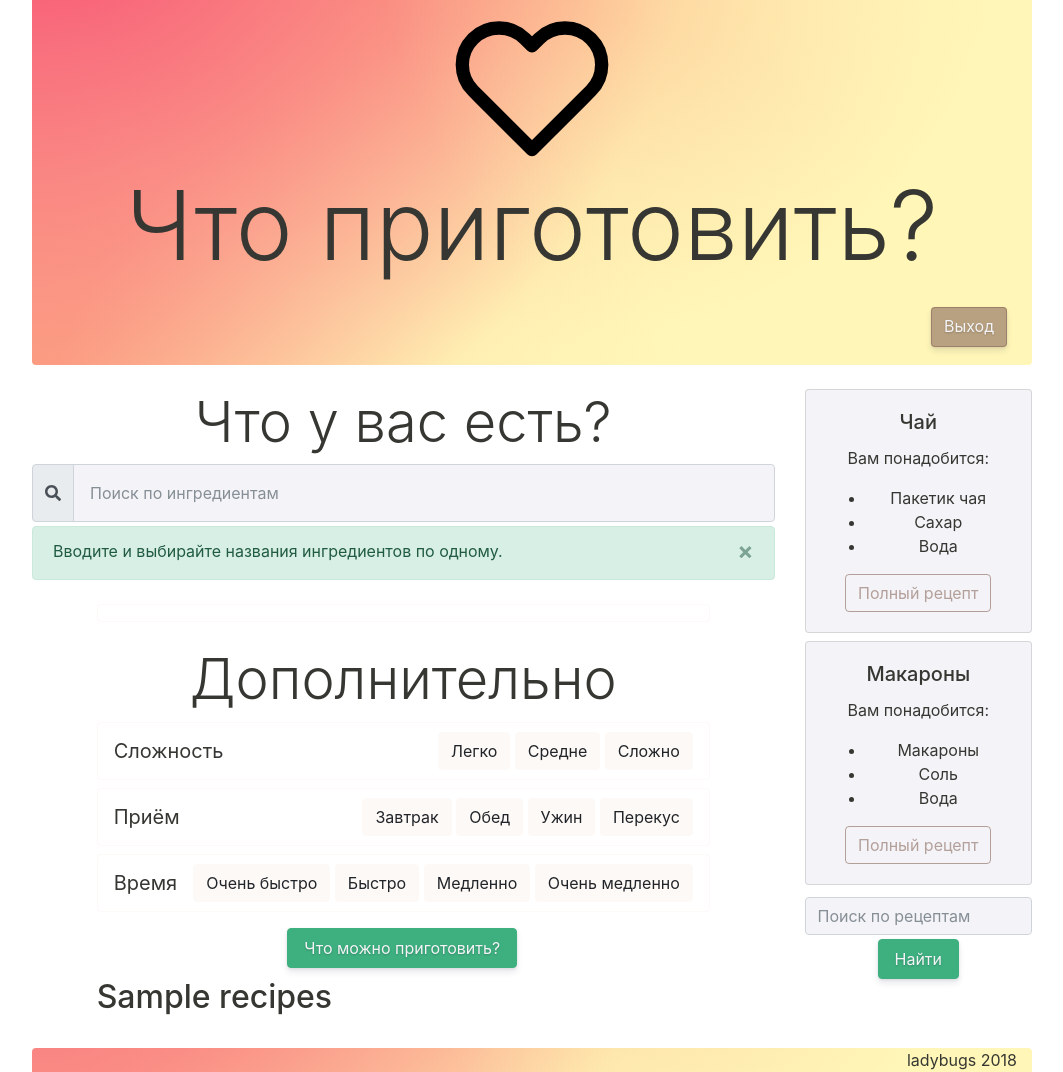
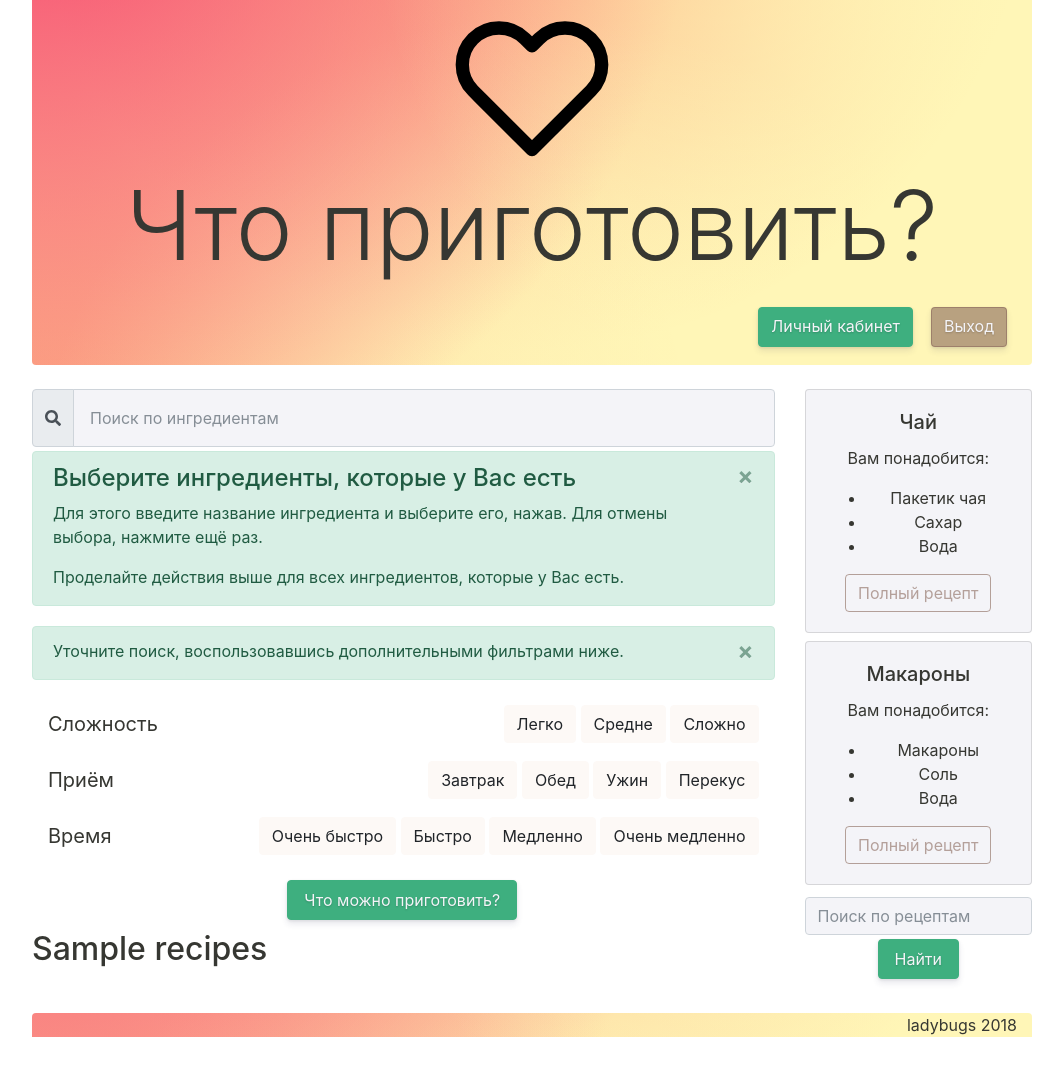
Before and after one commit to maekir/imhungry, a Django app: template templates/main.html in a window 1280 px wide. Shown: the whole page, without its empty margins (108-1171 px from the left). After the commit the page ends 1037 px from the top, so only its background shows below. Run offline with Django 3.2, Linux system fonts and the light colour scheme; the template is opened without the code that fills it: most values are stand-ins (such as "Sample title", 1, 10 or a date in 2020); some libraries are stand-ins or nearby versions.

Commit message:
много изменений для личного кабинета и функций

```diff
--- a/templates/main.html
+++ b/templates/main.html
@@ -18,7 +18,7 @@
     <div class="header-navbar__cover pb-1 rounded-bottom">
     <header class="text-center pt-2">
         <img class="logo-image" src="/static/assets/heart.svg" alt="sohungry">
-        <h1 class="display-1 mb-4 p-0">Что приготовить?</h1>
+        <h1 class="display-1 mb-4 p-0 d-none d-md-block">Что приготовить?</h1>
     </header>
 
     <!-- Навигационная панель -->
@@ -30,6 +30,9 @@
             <div class="collapse navbar-collapse" id="navbar-content">
                 <div class="navbar-nav ml-auto">
                     {% if name %}
+                    <a class="button btn btn-primary ml-0 ml-lg-2 mt-1 mt-lg-0" href="/userpage" role="button">
+                    Личный кабинет
+                    </a>
                     <!-- Выход - только если пользователь авторизован -->
                     <a class="button btn btn-secondary ml-0 ml-lg-2 mt-1 mt-lg-0" href="/logout" role="button">
                     Выход
@@ -58,10 +61,6 @@
         <div class="row">
             <!-- Фильтры поиска -->
             <div class="col-md-9">
-                <h2 class="display-4 text-center">
-                    Что у вас есть?
-                </h2>
-
                 <!-- Фильтр по ингредиентам -->
                 <div class="input-group">
                     <div class="input-group-prepend">
@@ -71,17 +70,18 @@
                 </div>
 
                 <div class="alert alert-primary alert-dismissible fade show mt-1 pb-0" role="alert">
-                    <p>Вводите и выбирайте названия ингредиентов по одному.</p>
+                    <h4>Выберите ингредиенты, которые у Вас есть</h4>
+                    <p>Для этого введите название ингредиента и выберите его, нажав. Для отмены выбора, нажмите ещё раз.</p>
+                    <p>Проделайте действия выше для всех ингредиентов, которые у Вас есть.</p>
                     <button type="button" class="close" data-dismiss="alert" aria-label="Close">
                       <span aria-hidden="true">&times;</span>
                     </button>
                 </div>
 
 
-                <div class="d-flex justify-content-center">
+                <div class="d-flex flex-column justify-content-center">
                     <!-- Форма поиска по ингредиентам и прочим параметрам -->
                     <form action="#" method="post">
-                        <div class="border border-light rounded mt-2 mb-4 pt-2 pb-2 pr-3 pl-3">
                             <div class="btn-group-toggle" data-toggle="buttons" id="ingredient_buttons">
                                 {% for ingredient in ingredients %}
                                 <label for="{{ ingredient.id }}" class="btn btn-light m-1">
@@ -91,12 +91,15 @@
                                 {% endfor %}
                             </div>
                             <!-- /btn-group -->
-                        </div>
-                        <!-- /border -->
+
+                        <div class="alert alert-primary alert-dismissible fade show mt-1 pb-0" role="alert">
+                                <p>Уточните поиск, воспользовавшись дополнительными фильтрами ниже.</p>
+                                <button type="button" class="close" data-dismiss="alert" aria-label="Close">
+                                  <span aria-hidden="true">&times;</span>
+                                </button>
+                            </div>
 
                         <!-- Дополнительные фильтры -->
-                        <h2 class="display-4 mb-2 text-center">Дополнительно</h2>
-                        <div class="border border-light rounded">
                             <div class="navbar justify-content-between">
                                 <a class="navbar-brand">Сложность</a>
                                 <div class="btn-group-toggle" data-toggle="buttons">
@@ -113,10 +116,7 @@
                                 <!-- /btn-group -->
                             </div>
                             <!-- /navbar -->
-                        </div>
-                        <!-- /border -->
 
-                        <div class="border border-light rounded mt-2">
                             <div class="navbar justify-content-between">
                                 <a class="navbar-brand">Приём</a>
                                 <div class="btn-group-toggle" data-toggle="buttons">
@@ -136,10 +136,7 @@
                                 <!-- /btn-group -->
                             </div>
                             <!-- /navbar -->
-                        </div>
-                        <!-- /border -->
 
-                        <div class="border border-light rounded mt-2">
                             <div class="navbar justify-content-between">
                                 <a class="navbar-brand">Время</a>
                                 <div class="btn-group-toggle" data-toggle="buttons">
@@ -159,8 +156,6 @@
                                 <!-- /btn-group -->
                             </div>
                             <!-- /navbar -->
-                        </div>
-                        <!-- /border -->
 
                         <div class="d-flex justify-content-center mt-2">
                             <input class="button btn btn-primary ml-0 ml-lg-2 mt-1 mt-lg-2 pl-3 pr-3" type="submit" value="Что можно приготовить?">
```
Also changed, not shown: ladybugs/views.py (+9 -3 lines), templates/edit_password.html (+15 -1 lines), templates/edit_user.html (+15 -1 lines), templates/userpage.html (+35 -5 lines), db.sqlite3, 1 other file.
